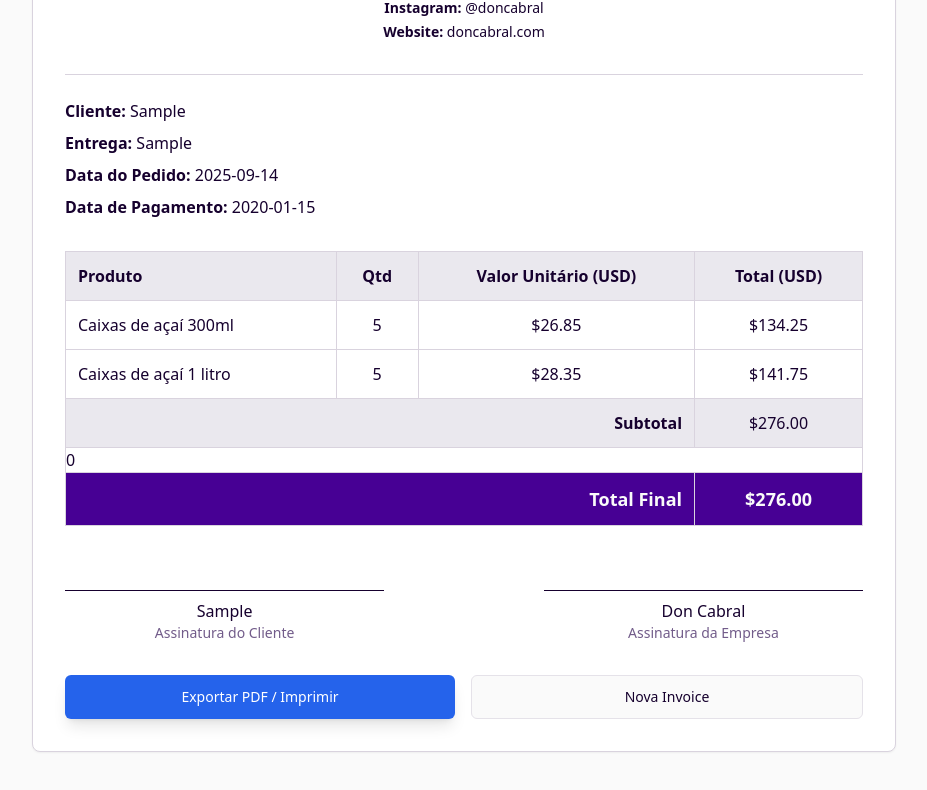
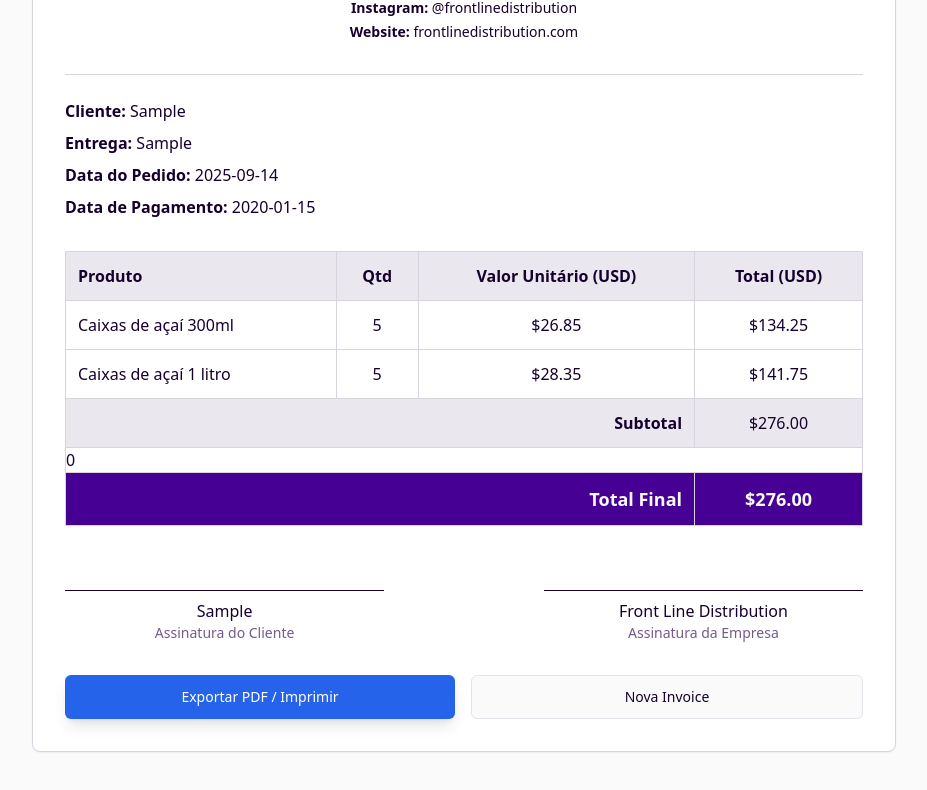
Before and after one commit to walter2161/cabral-invoice-builder, a React (Vite) app: page / in a window 1280 px wide. Both pictures are taken after typing "Sample", "Sample", "Sample", "2020-01-15", "5", "5" into the empty fields and a click on the button "Gerar Invoice". Shown: the part 209-999 px from the top of the page, without its empty margins (176-1103 px from the left). Built offline with nearby package versions, Linux system fonts and the light colour scheme; the HTML template or start-up script is replaced by a standard one.

Commit message:
Update company name and logo

```diff
--- a/index.html
+++ b/index.html
@@ -4,12 +4,12 @@
     <meta charset="UTF-8" />
     <link rel="icon" type="image/x-icon" href="https://storage.googleapis.com/gpt-engineer-file-uploads/D86Vo6fCkzUwND15xtVfnQBFlCA2/uploads/1757875778020-logo-don-cabral.png">
     <meta name="viewport" content="width=device-width, initial-scale=1.0, maximum-scale=1.0, user-scalable=no" />
-    <title>Don Cabral - Invoice Generator</title>
-    <meta name="description" content="Gerador de invoices profissional para Don Cabral - Sistema completo para criação de faturas com produtos pré-carregados">
-    <meta name="author" content="Don Cabral" />
+    <title>Front Line - Invoice Generator</title>
+    <meta name="description" content="Gerador de invoices profissional para Front Line - Sistema completo para criação de faturas com produtos pré-carregados">
+    <meta name="author" content="Front Line" />
 
-    <meta property="og:title" content="Don Cabral - Invoice Generator" />
-    <meta property="og:description" content="Sistema profissional de geração de invoices para Don Cabral" />
+    <meta property="og:title" content="Front Line - Invoice Generator" />
+    <meta property="og:description" content="Sistema profissional de geração de invoices para Front Line" />
     <meta property="og:type" content="website" />
     <meta property="og:image" content="https://lovable.dev/opengraph-image-p98pqg.png" />
 
--- a/src/components/InvoiceGenerator.tsx
+++ b/src/components/InvoiceGenerator.tsx
@@ -5,8 +5,8 @@ import { Label } from '@/components/ui/label';
 import { Card, CardContent, CardHeader, CardTitle } from '@/components/ui/card';
 import { Separator } from '@/components/ui/separator';
 import { Plus, X, Coffee, Droplets, Wheat, Candy, Wine, Zap, Soup, Cookie, Beef } from 'lucide-react';
-import logoImage from '@/assets/logo-don-cabral.png';
-import logoPrint from '@/assets/logo-don-cabral-pb.png';
+import logoImage from '@/assets/logo-front-line-white.png';
+import logoPrint from '@/assets/logo-front-line-black.png';
 
 interface Product {
   name: string;
@@ -388,7 +388,7 @@ const InvoiceGenerator: React.FC = () => {
         <div className="bg-gradient-header text-primary-foreground py-4 md:py-8 mb-4 md:mb-8">
           <div className="max-w-4xl mx-auto px-2 md:px-4 text-center">
             <div className="flex items-center justify-center mb-2 md:mb-4">
-              <img src={logoImage} alt="Don Cabral Logo" className="h-12 md:h-20 w-auto" />
+              <img src={logoImage} alt="Front Line Logo" className="h-12 md:h-20 w-auto" />
             </div>
             <p className="text-sm md:text-lg opacity-90">Invoice Generator</p>
           </div>
@@ -734,16 +734,16 @@ const InvoiceGenerator: React.FC = () => {
                 {/* Invoice Header */}
                 <div className="text-center mb-8">
                   <div className="mb-4 inline-block">
-                    <img src={logoPrint} alt="Logotipo Don Cabral preto e amarelo" className="h-[60px] w-auto" />
+                     <img src={logoPrint} alt="Logotipo Front Line Distribution" className="h-[60px] w-auto" />
                    </div>
                    <h1 className="text-3xl font-bold text-primary mb-2">
                      INVOICE #{invoiceData?.invoiceNumber}
                    </h1>
                    <div className="space-y-1 text-sm">
-                    <p><strong>Empresa:</strong> Don Cabral</p>
+                     <p><strong>Empresa:</strong> Front Line Distribution</p>
                      <p><strong>Endereço:</strong> 180 East Mount Pleasant Ave, Livingston, NJ 07039</p>
-                    <p><strong>Instagram:</strong> @doncabral</p>
-                    <p><strong>Website:</strong> doncabral.com</p>
+                     <p><strong>Instagram:</strong> @frontlinedistribution</p>
+                     <p><strong>Website:</strong> frontlinedistribution.com</p>
                   </div>
                 </div>
 
@@ -807,7 +807,7 @@ const InvoiceGenerator: React.FC = () => {
                   </div>
                   <div className="text-center w-2/5">
                     <div className="border-t border-foreground pt-2">
-                      <p className="font-medium">Don Cabral</p>
+                      <p className="font-medium">Front Line Distribution</p>
                       <p className="text-sm text-muted-foreground">Assinatura da Empresa</p>
                     </div>
                   </div>
```
Also changed, not shown: src/assets/logo-front-line-black.png (added), src/assets/logo-front-line-white.png (added). Lines whose indentation alone changed are shown as unchanged.
